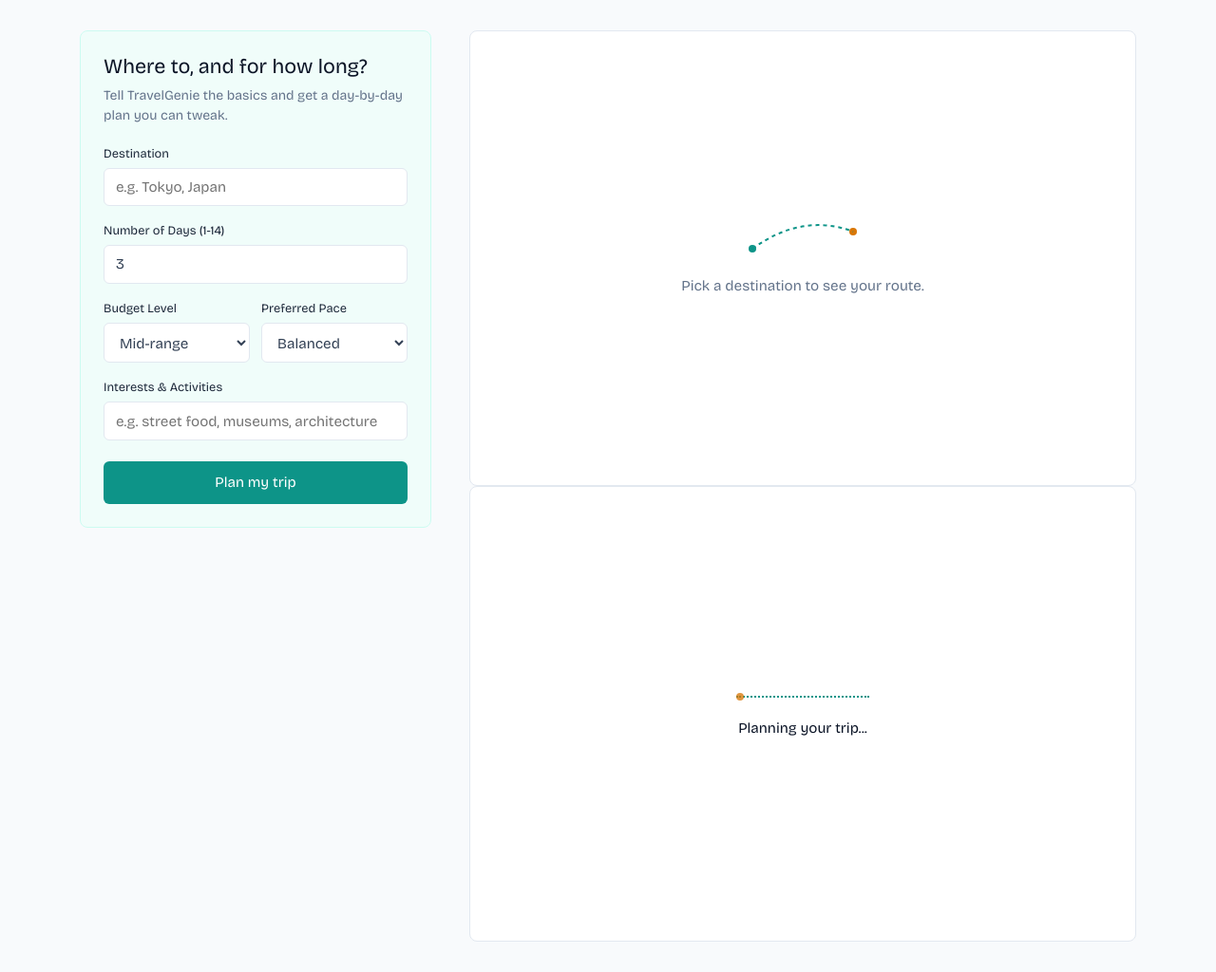
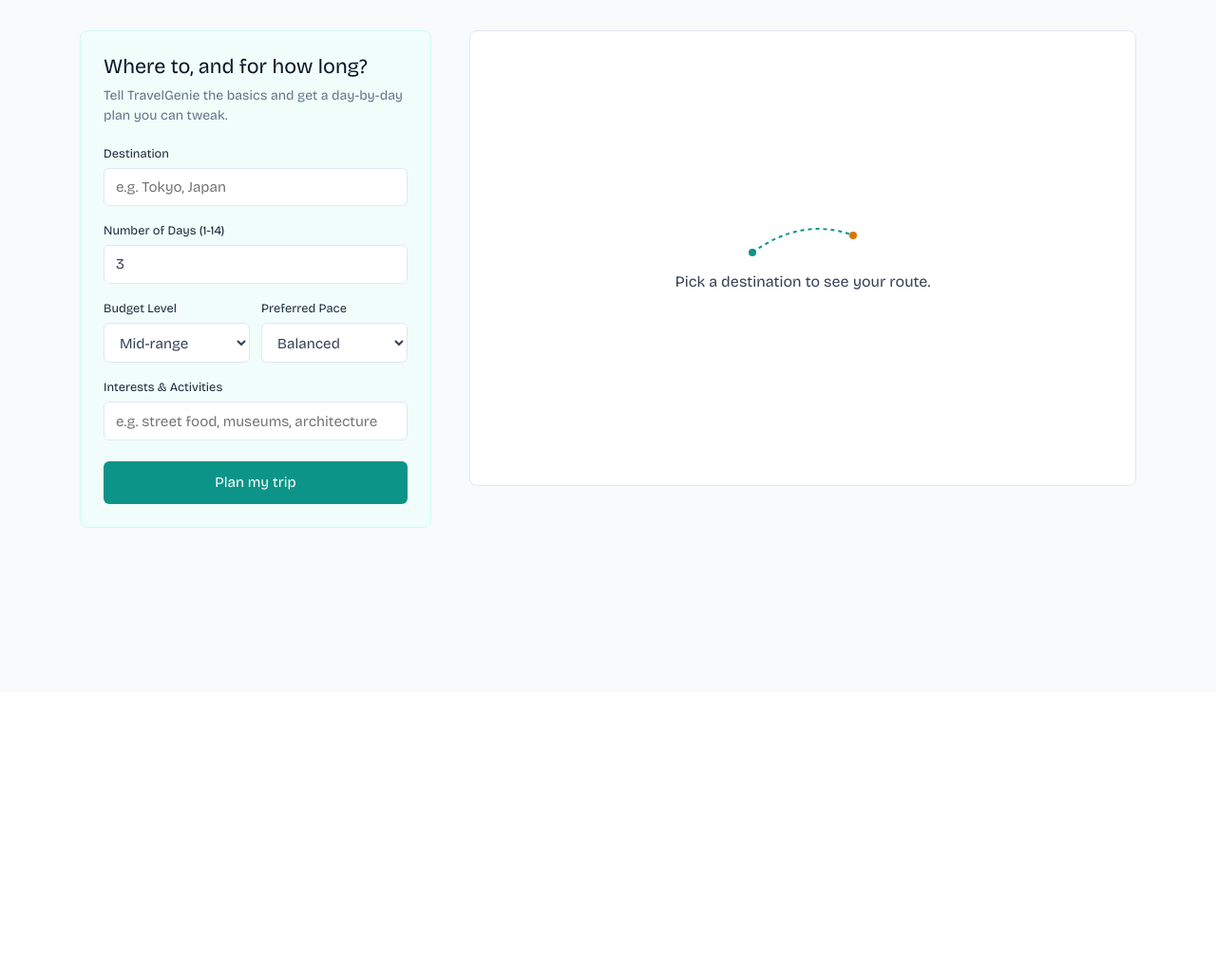
Before and after one commit to riyaagarwall/TRAVEL-GENNIE, a Flask app: page / in a window 1280 px wide. Shown: the part 71-1095 px from the top of the page at 95% size. After the commit the page ends 627 px from the top, so only its background shows below. Run offline with Flask 3, Linux system fonts and the light colour scheme.

Commit message:
Fix results layout: single results panel

```diff
--- a/static/app.js
+++ b/static/app.js
@@ -104,7 +104,14 @@ const itineraryResults = document.getElementById("itinerary-results");
 
 // ==========================================================================
 // UI State Management Helpers
+// Exactly one results panel state is displayed at a time: "empty", "loading", or "itinerary"
 // ==========================================================================
+
+function showResultsState(state) {
+    itineraryPlaceholder.hidden = (state !== "empty");
+    itineraryLoading.hidden = (state !== "loading");
+    itineraryResults.hidden = (state !== "itinerary");
+}
 
 function showError(message) {
     statusMessage.textContent = message;
@@ -116,17 +123,14 @@ function clearError() {
     statusMessage.classList.remove("visible");
 }
 
-function setLoading(isLoading) {
-    if (isLoading) {
-        submitBtn.disabled = true;
-        submitBtn.textContent = "Planning your trip...";
-        itineraryPlaceholder.hidden = true;
-        itineraryResults.hidden = true;
-        itineraryLoading.hidden = false;
+function setSubmitting(isSubmitting) {
+    submitBtn.disabled = isSubmitting;
+    const btnText = submitBtn.querySelector(".btn-text");
+    const label = isSubmitting ? "Planning your trip..." : "Plan my trip";
+    if (btnText) {
+        btnText.textContent = label;
     } else {
-        submitBtn.disabled = false;
-        submitBtn.textContent = "Plan my trip";
-        itineraryLoading.hidden = true;
+        submitBtn.textContent = label;
     }
 }
 
@@ -285,10 +289,8 @@ function renderItinerary(plan, isDemo = false) {
     disclaimerNote.textContent = "Costs are AI estimates, not live prices.";
     itineraryResults.appendChild(disclaimerNote);
 
-    // 6. Update UI visibility
-    itineraryPlaceholder.hidden = true;
-    itineraryLoading.hidden = true;
-    itineraryResults.hidden = false;
+    // 6. Transition results panel to itinerary state
+    showResultsState("itinerary");
 }
 
 
@@ -314,7 +316,9 @@ tripForm.addEventListener("submit", async (event) => {
         interests: interests
     };
 
-    setLoading(true);
+    // Hide empty state and show loading in the same spot, while keeping form usable
+    setSubmitting(true);
+    showResultsState("loading");
 
     try {
         const response = await fetch("/api/plan", {
@@ -328,21 +332,29 @@ tripForm.addEventListener("submit", async (event) => {
         const data = await response.json();
 
         if (!response.ok) {
+            // On error: show server error message in status area and show empty state again
             const errorMessage = data.error || "An unexpected error occurred. Please try again.";
             showError(errorMessage);
-            itineraryLoading.hidden = true;
-            itineraryPlaceholder.hidden = false;
+            showResultsState("empty");
             return;
         }
 
+        // On success: replace loading state with the itinerary
         renderItinerary(data, false);
+
+        // Scroll the top of the itinerary into view (smooth, but instant if prefers-reduced-motion)
+        const prefersReducedMotion = window.matchMedia("(prefers-reduced-motion: reduce)").matches;
+        itineraryResults.scrollIntoView({
+            behavior: prefersReducedMotion ? "auto" : "smooth",
+            block: "start"
+        });
 
     } catch (networkError) {
         showError("Could not connect to the server. Please check your connection.");
-        itineraryLoading.hidden = true;
-        itineraryPlaceholder.hidden = false;
+        showResultsState("empty");
     } finally {
-        setLoading(false);
+        // Re-enable submit button in every case
+        setSubmitting(false);
     }
 });
 
--- a/static/style.css
+++ b/static/style.css
@@ -37,6 +37,11 @@
     box-sizing: border-box;
     margin: 0;
     padding: 0;
+}
+
+/* Ensure hidden attribute is never overridden by display: flex */
+[hidden] {
+    display: none !important;
 }
 
 body {
@@ -117,10 +122,18 @@ h1, h2, h3, h4, input, select, button, textarea {
         margin: 1.25rem auto;
         padding: 0 1rem;
     }
+
+    /* On mobile, stack normally without sticky pin */
+    .form-column {
+        position: static;
+        top: auto;
+        max-height: none;
+        overflow-y: visible;
+    }
 }
 
 /* ==========================================================================
-   Left Column: Form Controls (Distinct Sea-Teal Tint Background)
+   Left Column: Form Controls (Sticky beside results on wide screens)
    ========================================================================== */
 .form-column {
     background-color: var(--color-teal-light);
@@ -129,6 +142,8 @@ h1, h2, h3, h4, input, select, button, textarea {
     padding: 1.5rem;
     position: sticky;
     top: 1.5rem;
+    max-height: calc(100vh - 3rem);
+    overflow-y: auto;
 }
 
 .form-header {
@@ -232,16 +247,18 @@ select:focus {
 }
 
 /* ==========================================================================
-   Right Column: Empty State & Flight Path Loading State (Crisp White Surface)
+   Right Column: Single Results Panel (Empty, Loading, Itinerary States)
    ========================================================================== */
 .itinerary-column {
     min-height: 480px;
     display: flex;
     flex-direction: column;
+    scroll-margin-top: 1.5rem;
 }
 
-/* Empty State: Centered vertically and matches the form card height */
-.itinerary-placeholder {
+/* Empty and Loading states share the exact same card spot and dimensions */
+.itinerary-placeholder,
+.itinerary-loading {
     background-color: var(--color-surface);
     border: 1px solid var(--color-border);
     border-radius: var(--radius-md);
@@ -255,30 +272,11 @@ select:focus {
     flex: 1;
 }
 
-.placeholder-route-svg {
-    display: block;
-    margin: 0 auto 1rem;
-}
-
-.placeholder-text {
-    font-size: 0.95rem;
-    color: var(--color-text-muted);
-    font-weight: 500;
-}
-
-/* Loading State: Centered vertically and matches form card height */
-.itinerary-loading {
-    background-color: var(--color-surface);
-    border: 1px solid var(--color-border);
-    border-radius: var(--radius-md);
-    padding: 3rem 1.5rem;
-    text-align: center;
-    min-height: 480px;
-    display: flex;
-    flex-direction: column;
-    justify-content: center;
-    align-items: center;
-    flex: 1;
+/* Explicit fallback to ensure inactive states remain hidden */
+.itinerary-placeholder[hidden],
+.itinerary-loading[hidden],
+.itinerary-results[hidden] {
+    display: none !important;
 }
 
 .loading-flight-path {
--- a/templates/index.html
+++ b/templates/index.html
@@ -109,10 +109,10 @@
             </form>
         </section>
 
-        <!-- Right Column: Itinerary Results Display -->
-        <section class="itinerary-column" aria-label="Generated Itinerary">
+        <!-- Right Column: Single Results Panel (shows empty, loading, or itinerary) -->
+        <section class="itinerary-column" id="results-panel" aria-label="Generated Itinerary">
 
-            <!-- Default Empty State: Route arc SVG & prompt -->
+            <!-- State 1: Default Empty State (Route arc SVG & prompt) -->
             <div id="itinerary-placeholder" class="itinerary-placeholder">
                 <div class="placeholder-content">
                     <!-- Clean inline SVG route path between two points -->
@@ -125,7 +125,7 @@
                 </div>
             </div>
 
-            <!-- Loading State: Dotted flight path with traveling dot -->
+            <!-- State 2: Loading State (Dotted flight path with traveling dot) -->
             <div id="itinerary-loading" class="itinerary-loading" hidden aria-live="polite">
                 <div class="loading-flight-path">
                     <div class="loading-flight-line"></div>
@@ -134,7 +134,7 @@
                 <p class="loading-text">Planning your trip...</p>
             </div>
 
-            <!-- Dynamic Itinerary Output Area (Populated by app.js) -->
+            <!-- State 3: Dynamic Itinerary Output Area (Populated on success) -->
             <div id="itinerary-results" class="itinerary-results" hidden></div>
         </section>
     </main>
```
